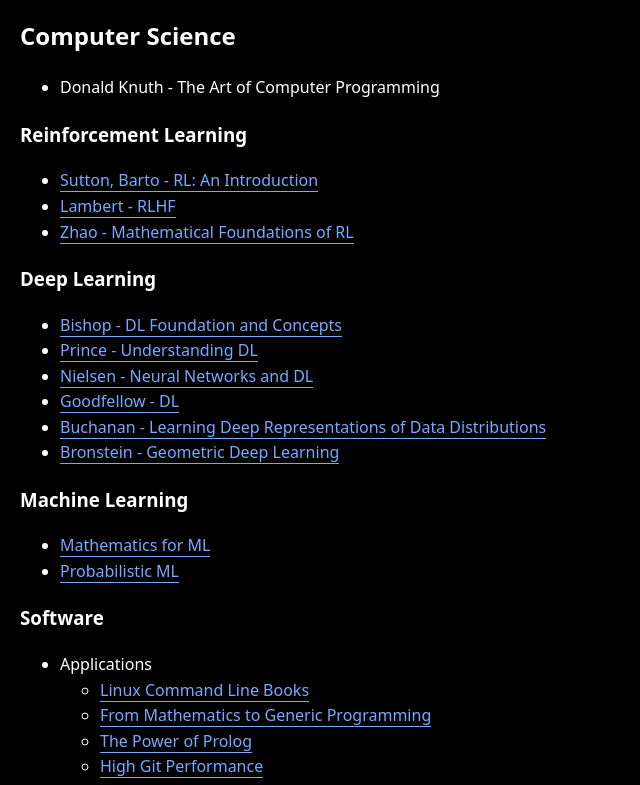
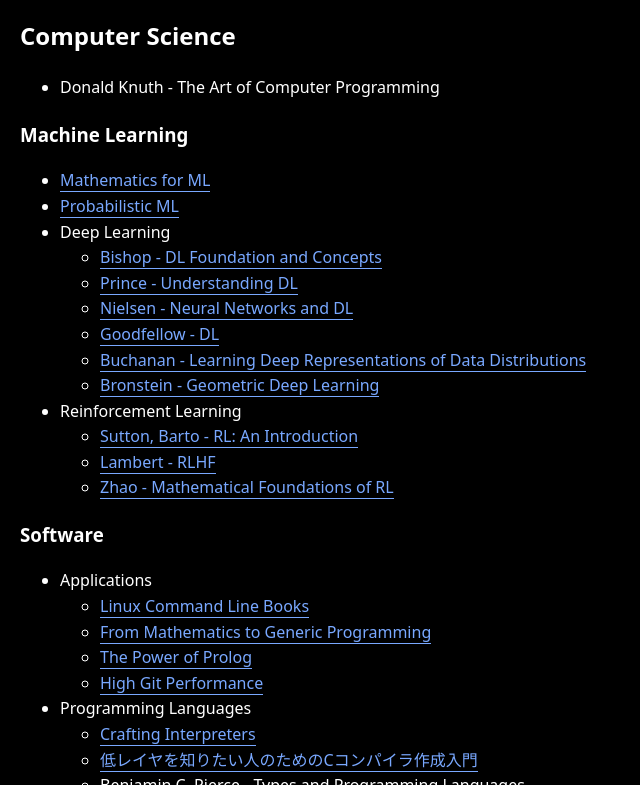
Before and after one commit to pnmq1103/pnmq1103.github.io, a plain HTML site: page resources/books.html in a window 1280 px wide. Shown: the part 645-1430 px from the top of the page, without its empty margins (0-640 px from the left). Drawn offline with Linux system fonts and the light colour scheme.

Commit message:
minor tweak

```diff
--- a/resources/books.html
+++ b/resources/books.html
@@ -65,23 +65,16 @@
       <li>Donald Knuth - The Art of Computer Programming</li>
     </ul>
 
-    <h3>Reinforcement Learning</h3>
+    <h3>Machine Learning</h3>
     <ul>
+      <li><a href="https://mml-book.github.io">Mathematics for ML</a></li>
       <li>
-        <a href="http://www.incompleteideas.net/book/the-book.html"
-          >Sutton, Barto - RL: An Introduction
-        </a>
-      </li>
-      <li><a href="https://rlhfbook.com">Lambert - RLHF</a></li>
-      <li>
-        <a
-          href="https://github.com/MathFoundationRL/Book-Mathematical-Foundation-of-Reinforcement-Learning"
-          >Zhao - Mathematical Foundations of RL</a
+        <a href="https://probml.github.io/pml-book/book1.html"
+          >Probabilistic ML</a
         >
       </li>
-    </ul>
-
-    <h3>Deep Learning</h3>
+      <li>
+        Deep Learning
         <ul>
           <li>
             <a href="https://www.bishopbook.com/"
@@ -98,7 +91,9 @@
               >Nielsen - Neural Networks and DL</a
             >
           </li>
-      <li><a href="https://www.deeplearningbook.org/">Goodfellow - DL</a></li>
+          <li>
+            <a href="https://www.deeplearningbook.org/">Goodfellow - DL</a>
+          </li>
           <li>
             <a
               href="https://ma-lab-berkeley.github.io/deep-representation-learning-book/"
@@ -111,14 +106,23 @@
             >
           </li>
         </ul>
-
-    <h3>Machine Learning</h3>
+      </li>
+      <li>
+        Reinforcement Learning
         <ul>
-      <li><a href="https://mml-book.github.io">Mathematics for ML</a></li>
           <li>
-        <a href="https://probml.github.io/pml-book/book1.html"
-          >Probabilistic ML</a
+            <a href="http://www.incompleteideas.net/book/the-book.html"
+              >Sutton, Barto - RL: An Introduction
+            </a>
+          </li>
+          <li><a href="https://rlhfbook.com">Lambert - RLHF</a></li>
+          <li>
+            <a
+              href="https://github.com/MathFoundationRL/Book-Mathematical-Foundation-of-Reinforcement-Learning"
+              >Zhao - Mathematical Foundations of RL</a
             >
+          </li>
+        </ul>
       </li>
     </ul>
 
```
Lines whose indentation alone changed are shown as unchanged.
